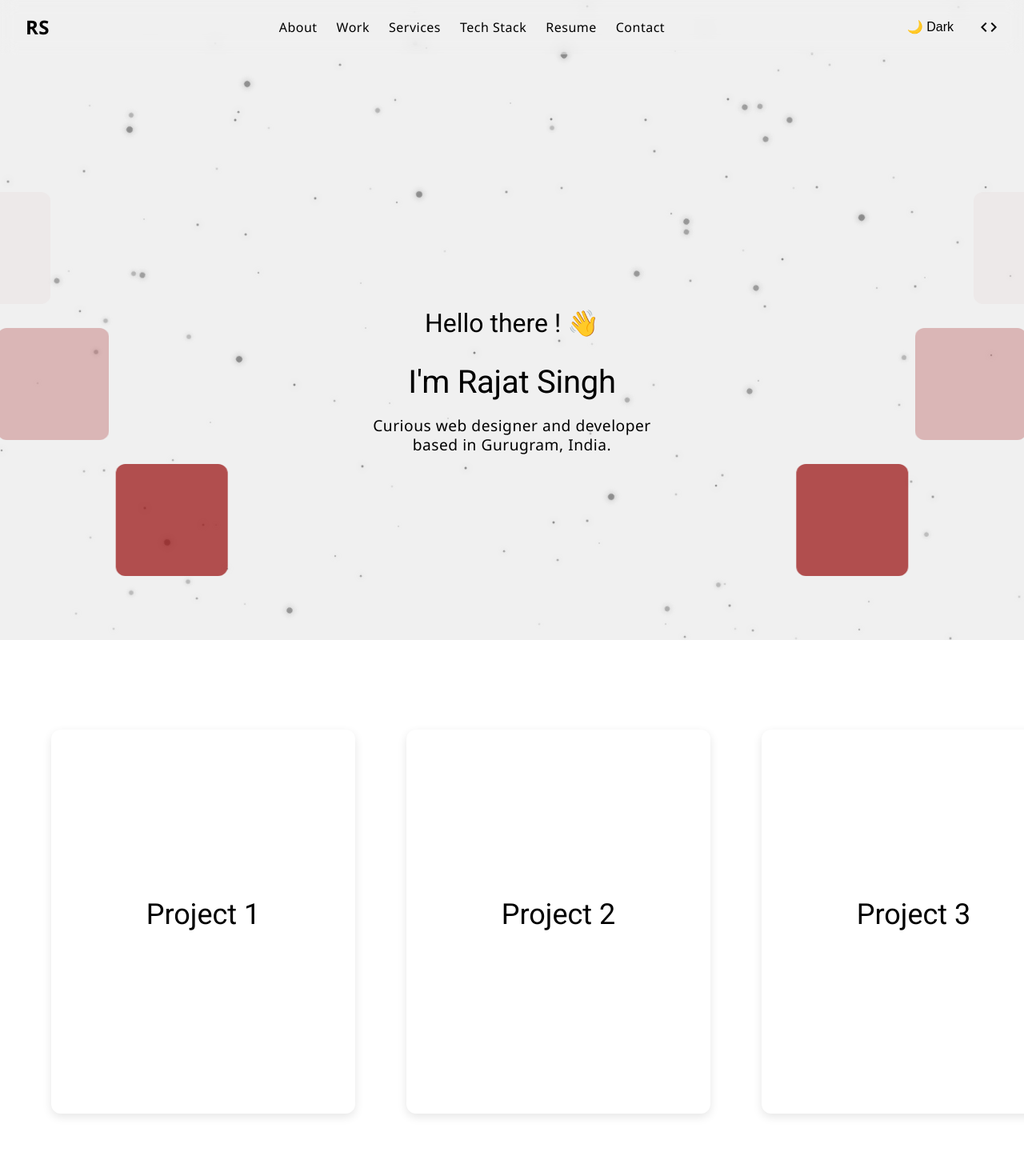
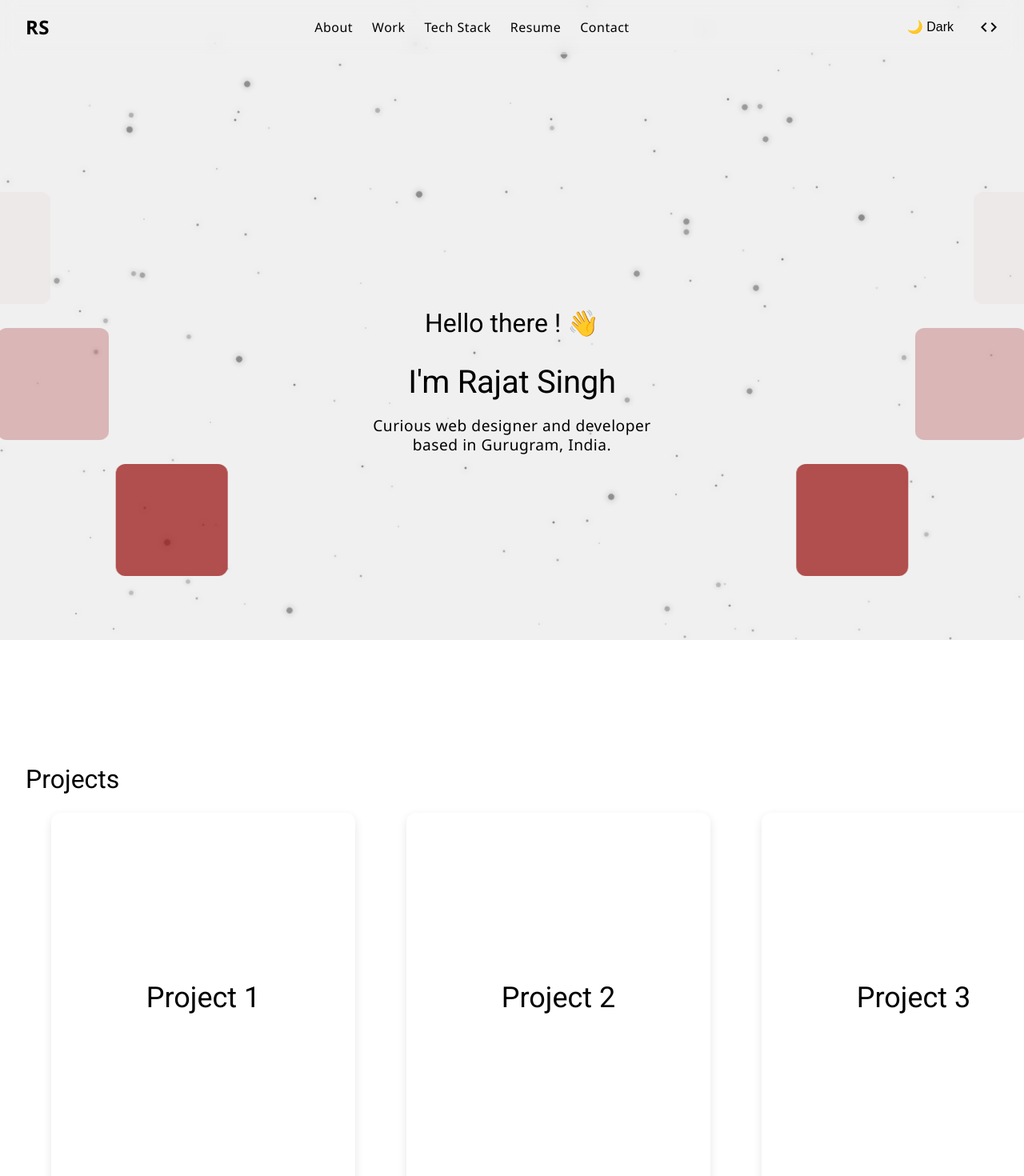
Before and after one commit to RajatSinghrs/portfolio-web, an Angular app: page / in a window 1280 px wide. Shown: the top 1470 px of the page at 80% size. Built offline with nearby package versions, Linux system fonts and the light colour scheme.

Commit message:
services section removed

```diff
--- a/src/app/header/header.component.html
+++ b/src/app/header/header.component.html
@@ -5,7 +5,7 @@
       <ul>
         <li (click)="scrollTo('about')">About</li>
         <li (click)="scrollTo('work')">Work</li>
-        <li (click)="scrollTo('services')">Services</li>
+        <!-- <li (click)="scrollTo('services')">Services</li> -->
         <li (click)="scrollTo('tech')">Tech Stack</li>
         <li (click)="scrollTo('resume')">Resume</li>
         <li (click)="scrollTo('contact')">Contact</li>
--- a/src/app/landing-page/landing-page.component.html
+++ b/src/app/landing-page/landing-page.component.html
@@ -25,6 +25,7 @@
 
 
   <section id="work" class="horizontal-scroll">
+    <h2 style="padding-top: 36px;">Projects</h2>
     <div class="projects">
       <div class="project" *ngFor="let project of projects" (click)="openProject(project.link)">
         <h3>{{ project.title }}</h3>
@@ -32,9 +33,10 @@
     </div>
   </section>
 
-  <section id="services">
+  <!-- <section id="services">
     <h2>Services</h2>
-  </section>
+  </section> -->
+
   <section id="tech">
     <h2>Tech Stack</h2>
   </section>
```
